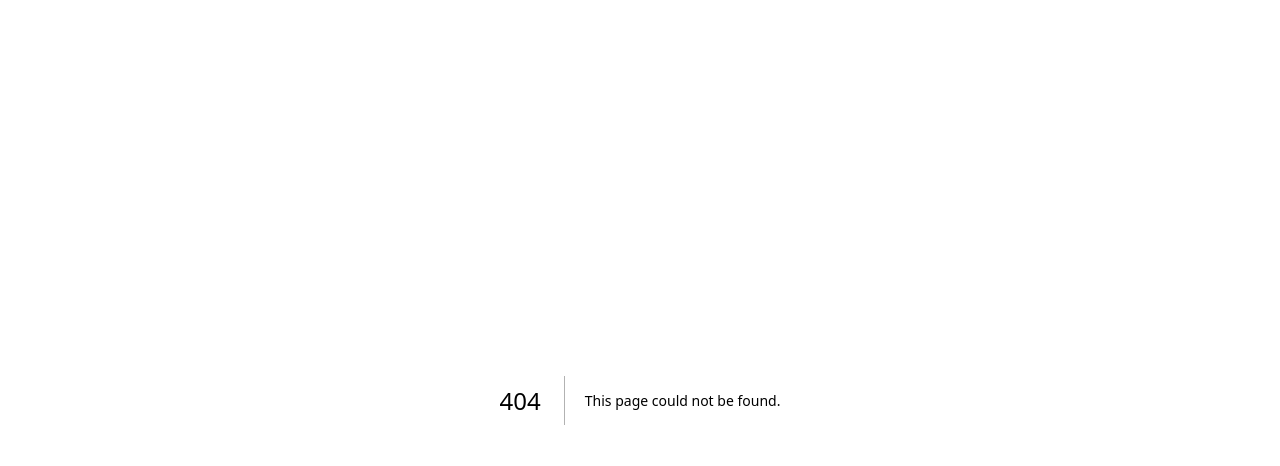
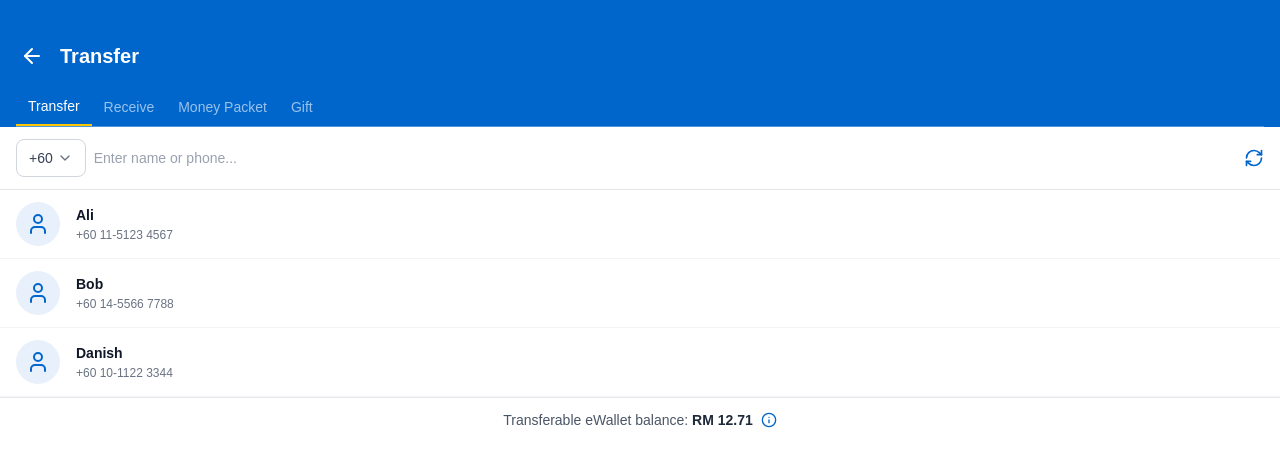
Before and after one commit to Kearskill/helloborneo, a Next.js app: page /TransactionPage in a window 1280 px wide. Before the commit this address had no page. Shown: the top 466 px of the page. Built offline with nearby package versions, Linux system fonts and the light colour scheme.

Commit message:
Added Transaction Page

```diff
--- /dev/null
+++ b/app/TransactionPage/page.tsx
@@ -0,0 +1,117 @@
+"use client"
+import { ArrowLeft, User, RefreshCw, ChevronDown, Info } from "lucide-react";
+import { useState } from "react";
+import { useRouter } from "next/navigation";
+
+const CONTACTS = [
+  { name: "Ali", phone: "+60 11-5123 4567" },
+  { name: "Bob", phone: "+60 14-5566 7788" },
+  { name: "Danish", phone: "+60 10-1122 3344" },
+];
+
+export default function TransactionPage() {
+  const router = useRouter();
+  const [search, setSearch] = useState("");
+  const balance = 12.71;
+
+  const filtered = CONTACTS.filter(
+    (c) =>
+      c.name.toLowerCase().includes(search.toLowerCase()) ||
+      c.phone.includes(search)
+  );
+
+  return (
+    <div className="size-full flex flex-col bg-white">
+      {/* Blue Header */}
+      <div className="bg-[#0066CC] px-4 pt-10 pb-0">
+        {/* Top bar */}
+        <div className="flex items-center gap-3 mb-4">
+          <button onClick={() => router.back()} className="text-white p-1">
+            <ArrowLeft className="w-6 h-6" />
+          </button>
+          <h1 className="text-white text-xl font-bold">Transfer</h1>
+        </div>
+
+        {/* Tabs */}
+        <div className="flex border-b border-white/30">
+          {["Transfer", "Receive", "Money Packet", "Gift"].map((tab) => (
+            <button
+              key={tab}
+              className={`px-3 py-2 text-sm font-medium whitespace-nowrap transition-colors ${
+                tab === "Transfer"
+                  ? "text-white border-b-2 border-yellow-400"
+                  : "text-white/60"
+              }`}
+            >
+              {tab}
+            </button>
+          ))}
+        </div>
+      </div>
+
+      {/* Search bar */}
+      <div className="px-4 py-3 border-b border-gray-200">
+        <div className="flex items-center gap-2">
+          {/* Country code */}
+          <button className="flex items-center gap-1 text-gray-700 font-medium text-sm border border-gray-300 rounded-lg px-3 py-2">
+            <span>+60</span>
+            <ChevronDown className="w-4 h-4 text-gray-500" />
+          </button>
+
+          {/* Input */}
+          <input
+            type="text"
+            value={search}
+            onChange={(e) => setSearch(e.target.value)}
+            placeholder="Enter name or phone..."
+            className="flex-1 text-sm text-gray-700 placeholder-gray-400 outline-none py-2"
+          />
+
+          {/* Refresh */}
+          <button className="text-[#0066CC]">
+            <RefreshCw className="w-5 h-5" />
+          </button>
+        </div>
+      </div>
+
+      {/* Contacts list */}
+      <div className="flex-1 overflow-y-auto">
+        {filtered.map((contact, i) => (
+          <button
+            key={i}
+            className="w-full flex items-center gap-4 px-4 py-3 hover:bg-gray-50 active:bg-gray-100 transition-colors border-b border-gray-100"
+          >
+            {/* Avatar */}
+            <div className="w-11 h-11 rounded-full bg-[#E8F0FB] flex items-center justify-center shrink-0">
+              <User className="w-6 h-6 text-[#0066CC]" />
+            </div>
+
+            {/* Info */}
+            <div className="text-left">
+              <p className="text-gray-900 font-semibold text-sm">{contact.name}</p>
+              <p className="text-gray-500 text-xs mt-0.5">{contact.phone}</p>
+            </div>
+          </button>
+        ))}
+
+        {filtered.length === 0 && (
+          <div className="flex flex-col items-center justify-center py-16 text-gray-400">
+            <User className="w-12 h-12 mb-3 opacity-30" />
+            <p className="text-sm">No contacts found</p>
+          </div>
+        )}
+      </div>
+
+      {/* Bottom balance bar */}
+      <div className="px-4 py-3 border-t border-gray-200 bg-white flex items-center justify-center gap-2">
+        <p className="text-gray-600 text-sm">
+          Transferable eWallet balance:{" "}
+          <span className="font-semibold text-gray-800">RM {balance.toFixed(2)}</span>
+        </p>
+        <button className="text-[#0066CC]">
+          <Info className="w-4 h-4" />
+        </button>
+      </div>
+    </div>
+  );
+}
--- a/app/homepage/page.tsx
+++ b/app/homepage/page.tsx
@@ -1,8 +1,10 @@
 "use client"
 import { ArrowLeftRight, Scan, History, Mic, ChevronRight } from "lucide-react";
 import { useState } from "react";
+import { useRouter } from "next/navigation";
 
 export default function App() {
+  const router = useRouter();
   const [balance] = useState(125.50);
   const [spending] = useState(450.75);
 
@@ -31,7 +33,9 @@ export default function App() {
       {/* Main Actions */}
       <div className="px-6 mb-6 flex-1">
         <div className="grid grid-cols-3 gap-3 mb-3">
-          <button className="bg-white rounded-2xl p-4 flex flex-col items-center gap-3 shadow-md active:scale-[0.98] transition-transform">
+          <button
+            onClick={() => router.push("/TransactionPage")}
+            className="bg-white rounded-2xl p-4 flex flex-col items-center gap-3 shadow-md active:scale-[0.98] transition-transform">
             <div className="bg-[#0066CC] rounded-full p-3">
               <ArrowLeftRight className="w-6 h-6 text-white" />
             </div>
```
